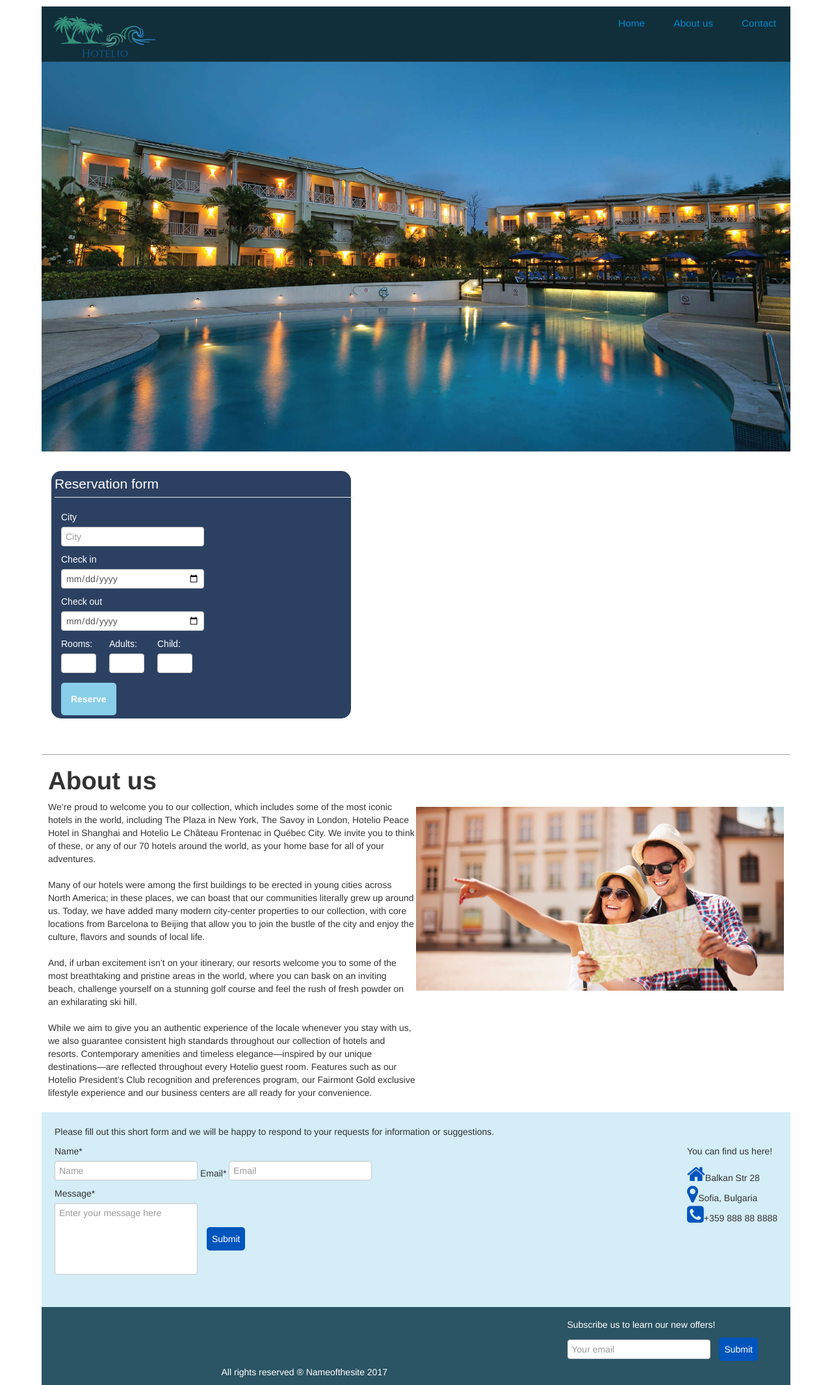
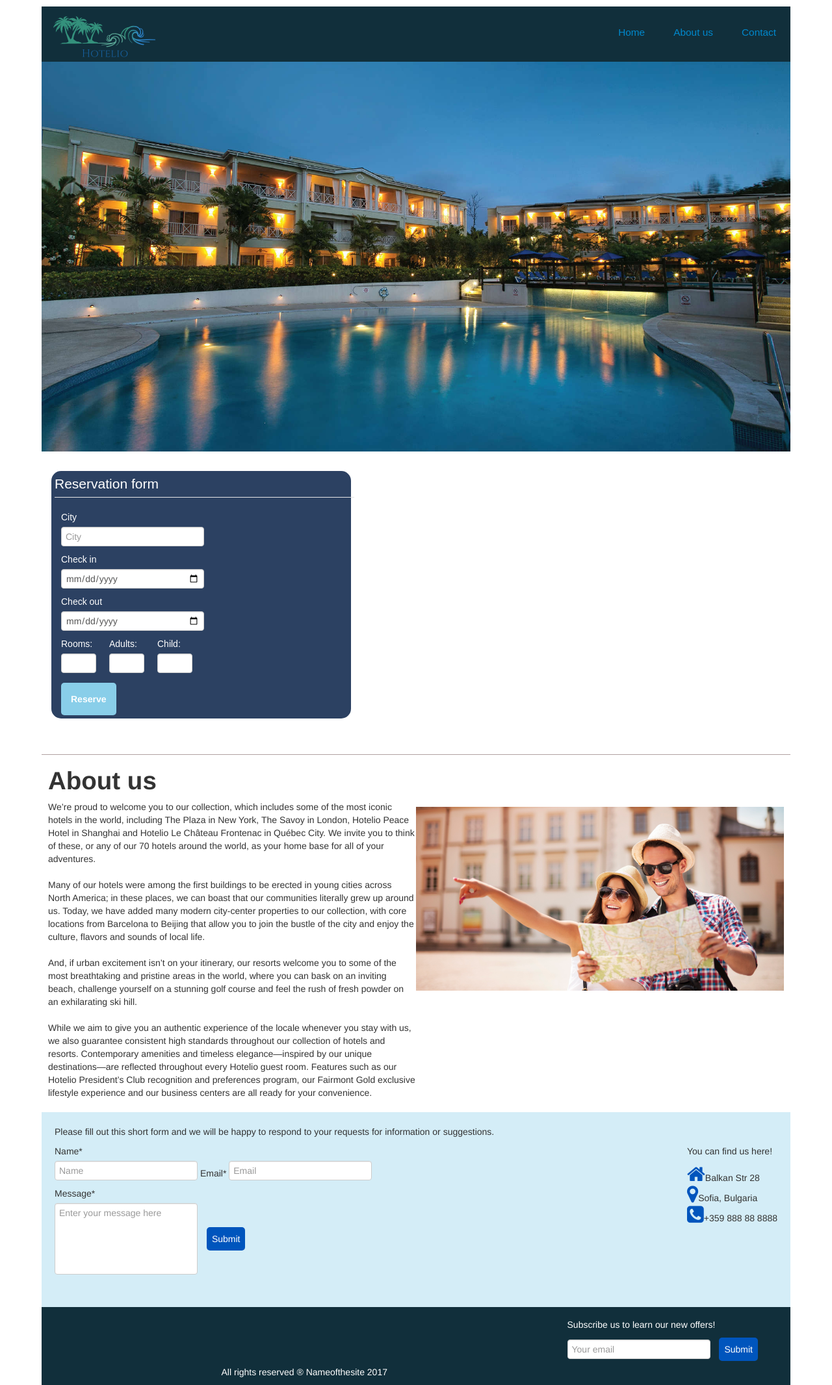
Before and after one commit to GeoIvano/Hotel-Website, a plain HTML site: page index.html in a window 1280 px wide. Shown: the whole page at 65% size. Drawn offline with Linux system fonts and the light colour scheme.

Commit message:
change the footer background color

```diff
--- a/assets/css/main.css
+++ b/assets/css/main.css
@@ -1,3 +1,12 @@
+@media screen and (max-width:1024px) {
+    .wrapper {
+        width: 100%;
+    }
+    #reservation {
+        min-width: 60%
+    }
+}
+
 .wrapper {
     width: 90%;
     margin: auto;
@@ -20,7 +29,7 @@ body {
 }
 
 .menu {
-    padding: 16px 22px;
+    padding: 30px 22px;
     float: right;
 }
 
@@ -94,7 +103,7 @@ input[type='number'] {
 }
 
 footer {
-    background-color: #2b5464;
+    background-color: #112f3b;
     overflow: hidden;
 }
 
@@ -181,12 +190,3 @@ label[for=email] {
     float: right;
     width: 50%;
 }
-
-@media screen and (max-width:1024px) {
-    .wrapper {
-        width: 100%;
-    }
-    #reservation {
-        min-width: 60%
-    }
-}
```
